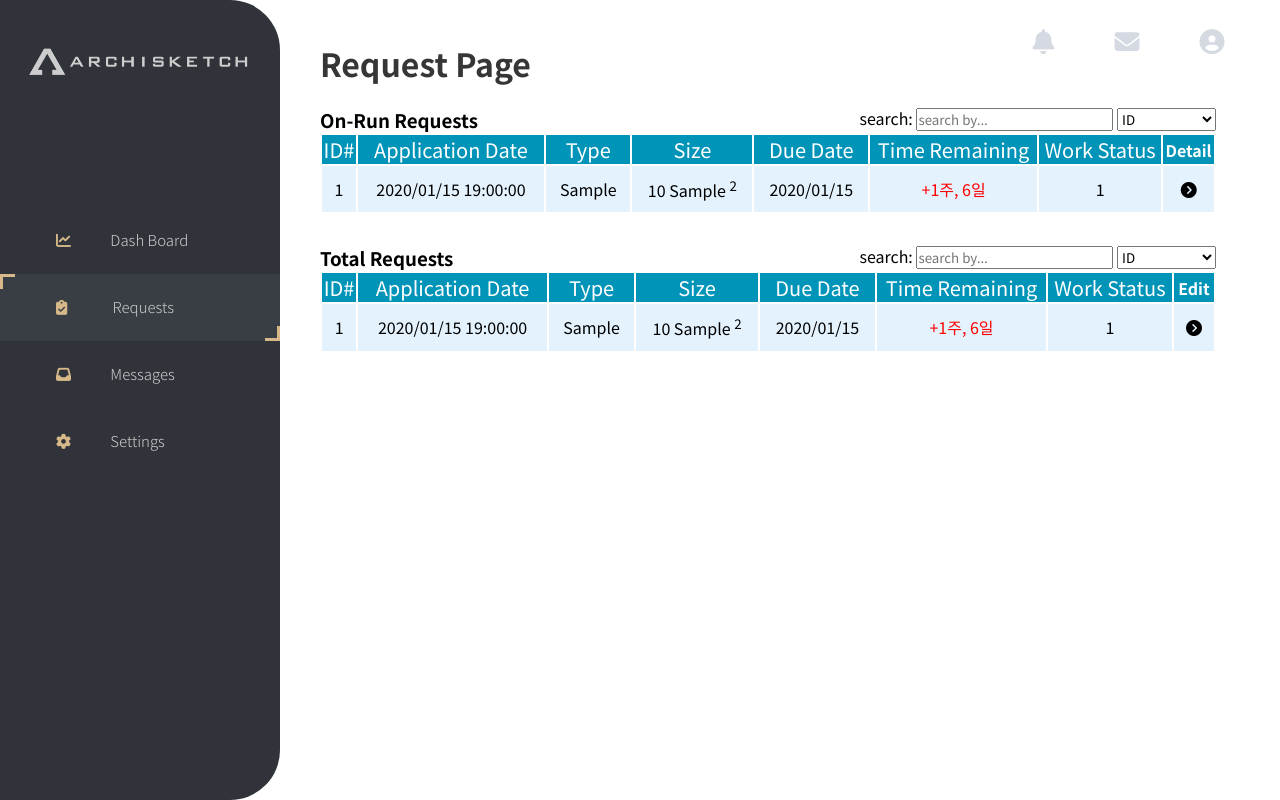
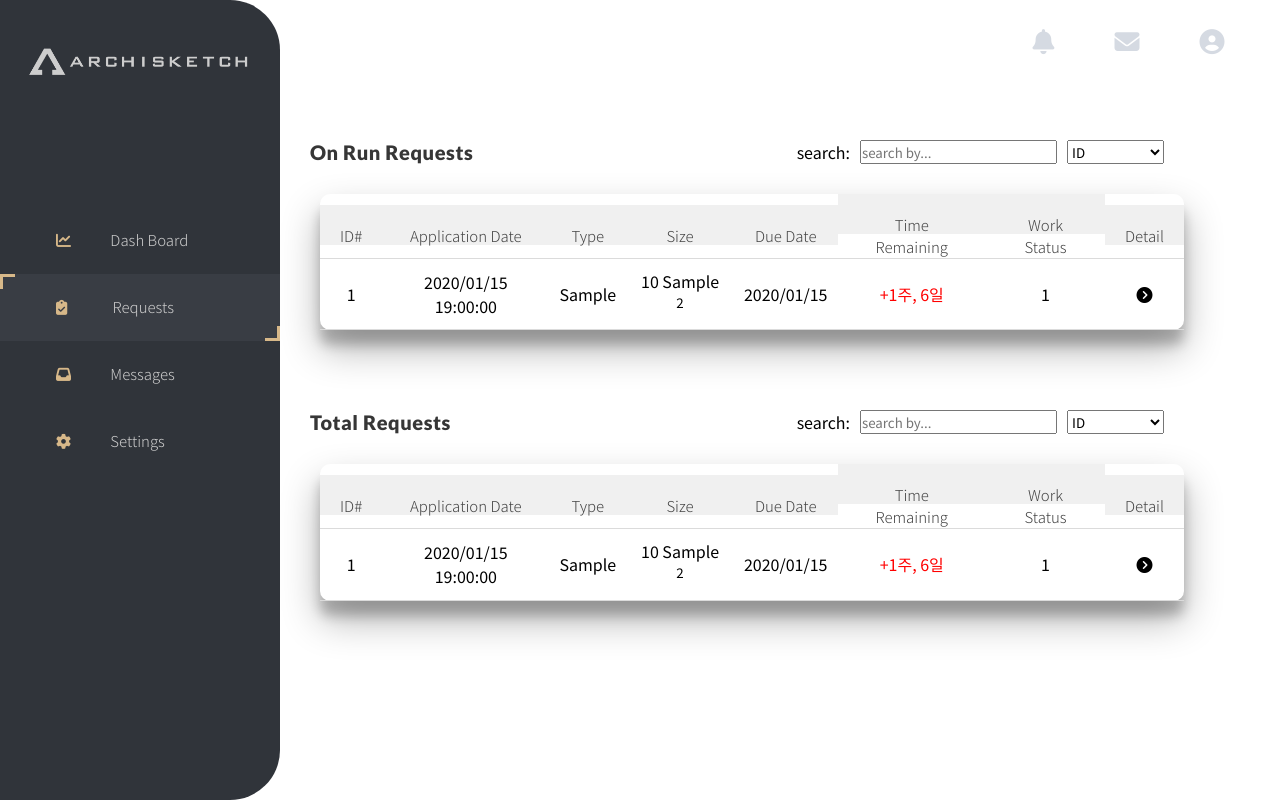
Before and after one commit to jenny5546/On-Demand-Front-Refactored, a Django app: page /show/ in a window 1280 px wide. Run offline with Django 3.2, Linux system fonts and the light colour scheme; tables that the repository leaves empty hold one stand-in row (values such as "Sample post"); style sheets or scripts are compiled from the project's sources; some libraries are stand-ins or nearby versions; some web fonts are replaced.

Commit message:
changed request.html

```diff
--- a/adminpage/static/style/ondemand.scss
+++ b/adminpage/static/style/ondemand.scss
@@ -198,10 +198,79 @@ html, body{
             border-collapse: collapse;
             box-shadow: 0 19px 38px rgba(0,0,0,0.30), 0 15px 12px rgba(0,0,0,0.22);
             width: 90%;
+            margin-left: 20px;
             border-radius: 10px;
 
             &_head{
+                padding: 10px;
                 button{
+                    font-size: 15px;
+                    font-weight: $light;
+                    background-color: rgb(240, 240, 240);
+                    color: rgb(68, 68, 68);
+                    width: 100%;
+                    border: none;
+                    outline: none;
+                    height: 40px;
+
+                }
+            }
+
+            td{
+                padding: 10px;
+                text-align: center;
+            }
+            tr{
+                padding: 10px;
+                border-bottom: 0.5px solid rgb(219, 219, 219);
+              }
+
+
+        }
+    }
+    .requests{
+
+        margin-top: 100px;
+        display: flex;
+        flex: 1;
+        flex-direction: column;
+        padding: 20px;
+
+        &-table{
+            &-top{
+                position: relative;
+            }
+            &-bottom{
+                margin-top: 30px;
+                margin-bottom: 50px;
+            }
+        }
+        .search_menu{
+
+            display: flex;
+            position: absolute;
+            right: 10%;
+            bottom: 0;
+
+        }
+
+        &-on-run{
+            margin-top: 20px;
+
+            table{
+
+                border-collapse: collapse;
+                box-shadow: 0 19px 38px rgba(0,0,0,0.30), 0 15px 12px rgba(0,0,0,0.22);
+                width: 90%;
+                margin-left: 20px;
+                border-radius: 10px;
+            }
+
+            .head{
+
+                button{
+
+                    padding: 20px;
                     font-size: 15px;
                     font-weight: $light;
                     background-color: rgb(240, 240, 240);
@@ -212,44 +281,56 @@ html, body{
                     height: 40px;
                 }
             }
-
             td{
                 padding: 10px;
                 text-align: center;
             }
-            tr:nth-child(2n) {
-                border-bottom: 0.5px solid rgb(219, 219, 219);
-              }
-            tr:nth-child(2n+1) {
+
+            tr {
+                padding: 10px;
                 border-bottom: 0.5px solid rgb(219, 219, 219);
               }
 
         }
-    }
+
+
+
+
+        &-title{
+            font-size: 20px;
+            margin-bottom: 30px;
+            font-family: 'Lato', sans-serif;
+            color: rgb(54, 54, 54);
+            margin-left: 10px;
+            letter-spacing: 0.5px;
         }
 
-.requests{
-    padding: 40px;
 
-    &-title{
-        color: rgb(54, 54, 54);
-    }
-    &-on-run{
-        margin-top: 20px;
+
+
+        &-total{
+
+            margin-top: 30px;
             table{
-            width: 70vw;
+                width: 90%;
+                border-collapse: collapse;
+                box-shadow: 0 19px 38px rgba(0,0,0,0.30), 0 15px 12px rgba(0,0,0,0.22);
+
+                margin-left: 20px;
+                border-radius: 10px;
             }
 
             .head{
-            background-color: rgb(0, 148, 185) !important;
-            color: white;
                 button{
-                font-size: 20px;
-                background-color: rgb(0, 148, 185);
-                color: white;
+                    padding: 20px;
+                    font-size: 15px;
+                    font-weight: $light;
+                    background-color: rgb(240, 240, 240);
+                    color: rgb(68, 68, 68);
                     width: 100%;
                     border: none;
                     outline: none;
+                    height: 40px;
                 }
             }
             td{
@@ -257,58 +338,23 @@ html, body{
                 text-align: center;
             }
 
-        tr:nth-child(2n) {
-            background-color: #bbdefb;
-          }
-        tr:nth-child(2n+1) {
-            background-color: #e3f2fd;
-        }
-    }
-    &-table-top{
-        display: flex;
-        flex-direction: row;
-        justify-content: space-between;
-        .search_menu p{
-            display: inline;
-        }
-    }
-    &-table-bottom{
-        max-height: 400px;
-        overflow-y: scroll;
-    }
-    &-total{
-        margin-top: 30px;
-
-        .head{
-            background-color: rgb(0, 148, 185) !important;
-            color: white;
-            button{
-                font-size: 20px;
-                background-color: rgb(0, 148, 185);
-                color: white;
-                width: 100%;
-                border: none;
-                outline: none;
-            }
-        }
-        table{
-            width: 70vw;
-        }
-        td{
+            tr {
                 padding: 10px;
-            text-align: center;
+                border-bottom: 0.5px solid rgb(219, 219, 219);
             }
             .overdate{
                 color:red;
             }
-        tr:nth-child(2n) {
-            background-color: #bbdefb;
-          }
-        tr:nth-child(2n+1) {
-            background-color: #e3f2fd;
+
         }
     }
 }
+
+
+
+
+//SHOW.HTML
+
 
 .eachRequest{
     padding: 30px;
--- a/adminpage/templates/adminpage/dashboard.html
+++ b/adminpage/templates/adminpage/dashboard.html
@@ -46,7 +46,7 @@
                 data: {
                     labels: ["January", "February", "March", "April", "May", "June", "July", "August", "September", "October", "November", "December"],
                     datasets: [{
-                        label: "req_num",
+                        label: "Incoming Requests",
                         backgroundColor: '#D7B889',
                         fill:false, // line의 아래쪽을 색칠할 것인가?
                         borderColor: '#D7B889',
--- a/adminpage/templates/adminpage/show.html
+++ b/adminpage/templates/adminpage/show.html
@@ -4,21 +4,21 @@
 
 
 <div class="requests">
-    <div class= "requests-title">
-        <h1>Request Page</h1>
-    </div>
+
     <div class="requests-on-run">
         <div class="requests-table-top">
-            <h3>On-Run Requests</h3>
+            <div class= "requests-title">
+                On Run Requests
+            </div>
             <div class="search_menu">
-                <p>search: </p>
-                <input class="searchbox" placeholder="search by..." />
+                <p style="margin-right: 10px;">search: </p>
+                <input style="margin-right: 10px;" class="searchbox" placeholder="search by..." />
                 <select class="selectbox">
                     <option value="id">ID</option>
                     <option value="type">Type</option>
                     <option value="size">Size</option>
-                    <option value="due">Due_date</option>
-                    <option value="status">Work_status</option>
+                    <option value="due">Due Date</option>
+                    <option value="status">Work Status</option>
                 </select>
             </div>
         </div>
@@ -47,7 +47,7 @@
                         <th>
                             <button class="sorting">Work Status</button>
                         </th>
-                        <th>Detail</th>
+                        <th><button>Detail</button></th>
                 </tr>
             </thead>
             <tbody>
@@ -73,18 +73,23 @@
         </div>
     </div>
 
+
+
+
     <div class="requests-total">
         <div class="requests-table-top">
-            <h3>Total Requests</h3>
+            <div class= "requests-title">
+                    Total Requests
+            </div>
             <div class="search_menu">
-                <p>search: </p>
-                <input class="searchbox" placeholder="search by..." />
+                <p style="margin-right: 10px;">search: </p>
+                <input style="margin-right: 10px;" class="searchbox" placeholder="search by..." />
                 <select class="selectbox">
                     <option value="id">ID</option>
                     <option value="type">Type</option>
                     <option value="size">Size</option>
-                    <option value="due">Due_date</option>
-                    <option value="status">Work_status</option>
+                    <option value="due">Due date</option>
+                    <option value="status">Work Status</option>
                 </select>
             </div>
         </div>
@@ -113,7 +118,7 @@
                         <th>
                             <button class="sorting">Work Status</button>
                         </th>
-                        <th>Edit</th>
+                        <th><button>Detail</button></th>
 
                     </tr>
                 </thead>
```
Lines whose indentation alone changed are shown as unchanged.
